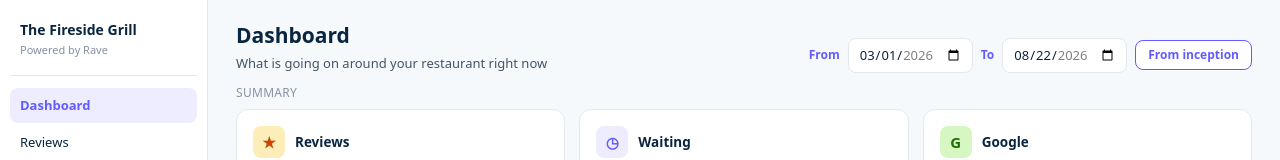
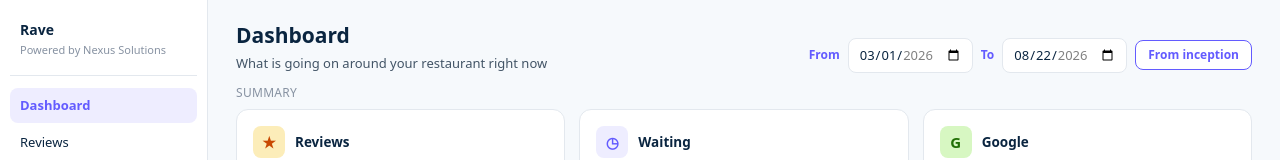
Before and after one commit to nexussolution35-star/Nexus-review, a React (Vite) app: page / in a window 1280 px wide. Shown: the top 160 px of the page. Built offline with nearby package versions, Linux system fonts and the light colour scheme.

Commit message:
Sidebar brand: Rave, powered by Nexus Solutions
Co-Authored-By: Claude Fable 5 <noreply@anthropic.com>
Claude-Session: https://claude.ai/code/session_018JLyjazLBWPrBkpeFxvuMq

```diff
--- a/src/layout/Shell.tsx
+++ b/src/layout/Shell.tsx
@@ -1,6 +1,5 @@
 import { NavLink, Outlet, useLocation } from "react-router-dom";
 import { DateRangeControl } from "../components/DateRangeControl";
-import { RESTAURANT_NAME } from "../data/generate";
 
 interface NavChild {
   to: string;
@@ -80,8 +79,8 @@ export function Shell() {
     <div className="flex min-h-screen">
       <aside className="w-52 shrink-0 bg-surface border-r border-line px-2.5 py-5 sticky top-0 h-screen overflow-y-auto">
         <div className="px-2.5 pb-4 mb-3 border-b border-line">
-          <p className="text-sm font-bold m-0">{RESTAURANT_NAME}</p>
-          <p className="text-[11px] text-faint mt-0.5">Powered by Rave</p>
+          <p className="text-sm font-bold m-0">Rave</p>
+          <p className="text-[11px] text-faint mt-0.5">Powered by Nexus Solutions</p>
         </div>
         {NAV.map((n) => (
           <div key={n.to}>
```
